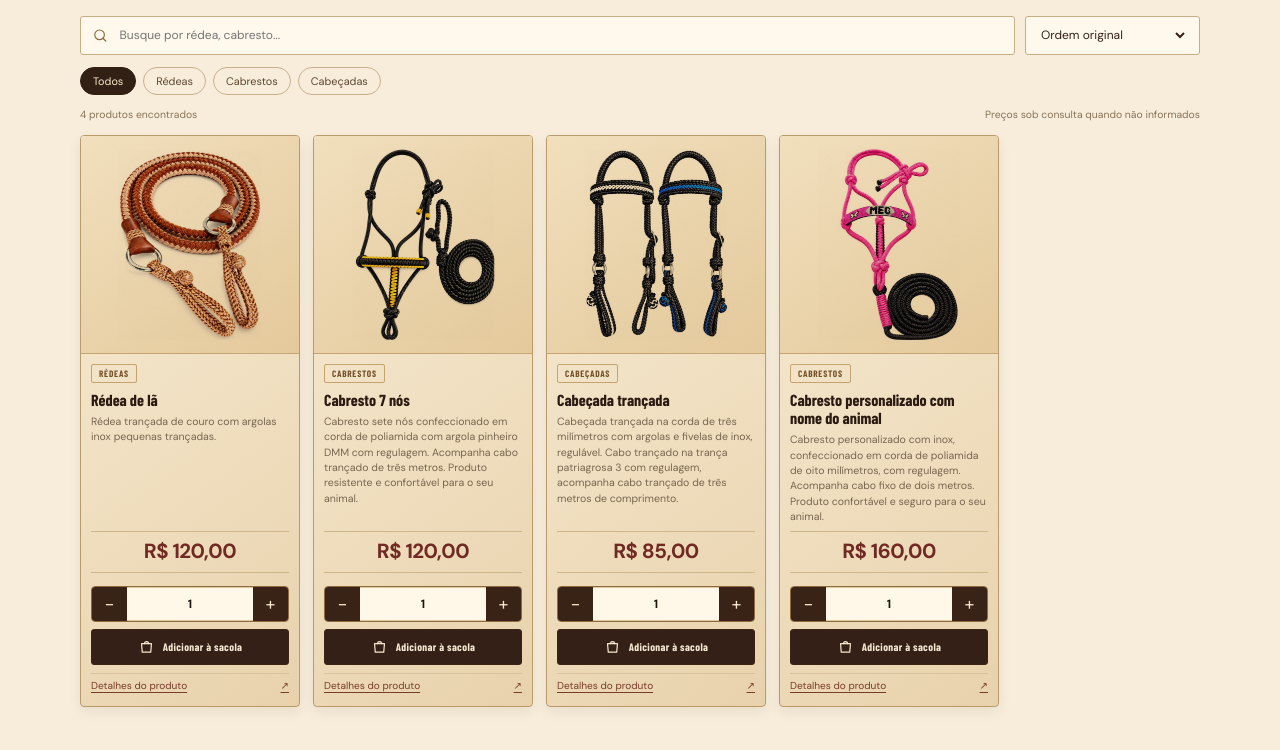
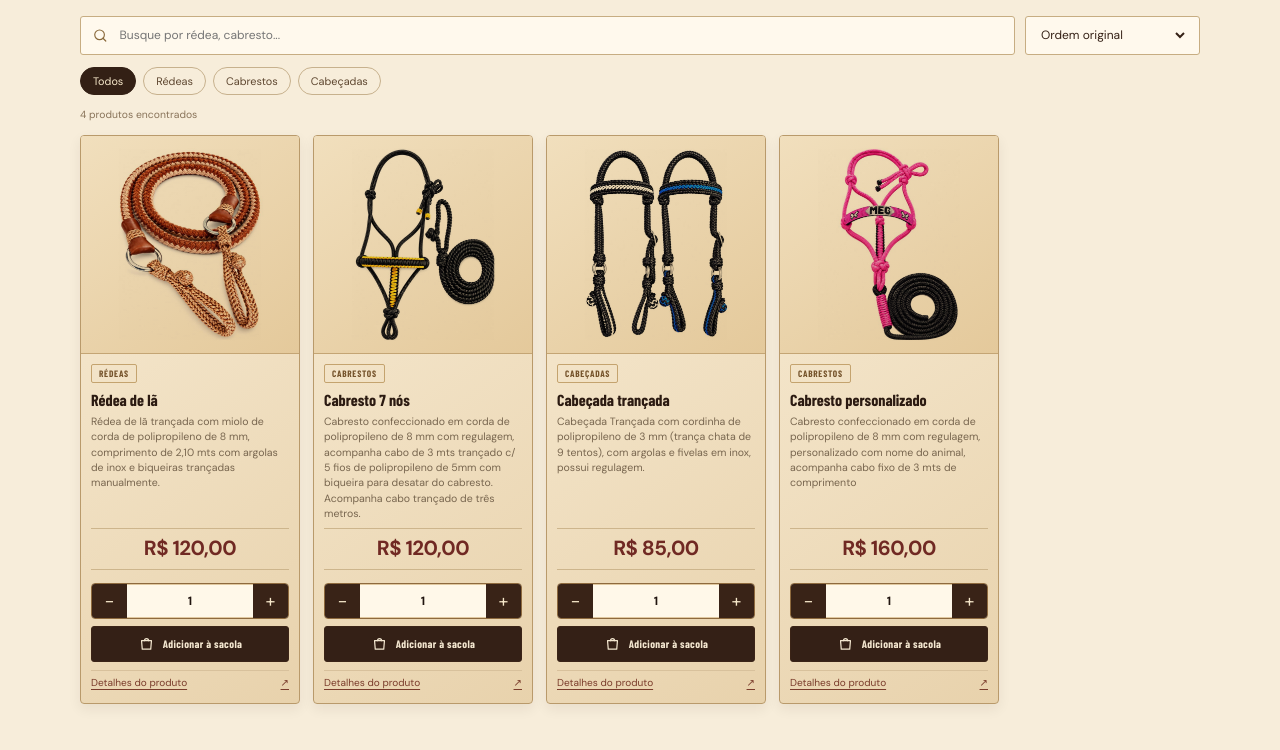
Before and after one commit to gabstackdev/villa-horse, a plain HTML site: page index.html in a window 1280 px wide. Shown: the part 802-1552 px from the top of the page. Drawn offline with nearby package versions, Linux system fonts and the light colour scheme; a web font is replaced by a local one.

Commit message:
Atualiza site Villa Horse

```diff
--- a/index.html
+++ b/index.html
@@ -238,7 +238,6 @@
 
           <div class="catalog-status">
             <p id="count" class="small" role="status"></p>
-            <span>Preços sob consulta quando não informados</span>
           </div>
 
           <div id="grid" class="product-grid"></div>
--- a/js/products.js
+++ b/js/products.js
@@ -25,7 +25,8 @@ const PRODUTOS = [
     nome: "Rédea de lã",
     categoria: "redeas",
     preco: 120,
-    descricao: "Rédea trançada de couro com argolas inox pequenas trançadas.",
+    descricao:
+      " Rédea  de lã trançada com miolo de corda de polipropileno de 8 mm, comprimento de 2,10 mts com argolas de inox e biqueiras trançadas manualmente.",
     imagens: [
       {
         src: "assets/img/redea-trancada.jpg",
@@ -39,7 +40,7 @@ const PRODUTOS = [
     categoria: "cabrestos",
     preco: 120,
     descricao:
-      "Cabresto sete nós confeccionado em corda de poliamida com argola pinheiro DMM com regulagem. Acompanha cabo trançado de três metros. Produto resistente e confortável para o seu animal.",
+      "Cabresto confeccionado em corda de polipropileno de 8 mm com  regulagem, acompanha cabo de 3 mts trançado c/ 5 fios de polipropileno de 5mm com biqueira para desatar do cabresto. Acompanha cabo trançado de três metros.",
     imagens: [
       {
         src: "assets/img/cabresto-sete-nos.jpg",
@@ -57,7 +58,7 @@ const PRODUTOS = [
     categoria: "cabecadas",
     preco: 85,
     descricao:
-      "Cabeçada trançada na corda de três milímetros com argolas e fivelas de inox, regulável. Cabo trançado na trança patriagrosa 3 com regulagem, acompanha cabo trançado de três metros de comprimento.",
+      "Cabeçada Trançada com  cordinha de polipropileno de 3 mm (trança chata de 9 tentos), com argolas e fivelas em inox, possui regulagem.",
     imagens: [
       {
         src: "assets/img/cabecada-trancada.jpg",
@@ -71,11 +72,11 @@ const PRODUTOS = [
   },
   {
     id: "cabresto-personalizado-inox",
-    nome: "Cabresto personalizado com nome do animal",
+    nome: "Cabresto personalizado",
     categoria: "cabrestos",
     preco: 160,
     descricao:
-      "Cabresto personalizado com inox, confeccionado em corda de poliamida de oito milímetros, com regulagem. Acompanha cabo fixo de dois metros. Produto confortável e seguro para o seu animal.",
+      "Cabresto confeccionado em corda de polipropileno de 8 mm com regulagem,  personalizado com nome do animal, acompanha cabo fixo de 3 mts de comprimento",
     imagens: [
       {
         src: "assets/img/cabresto-personalizado.jpg",
```
